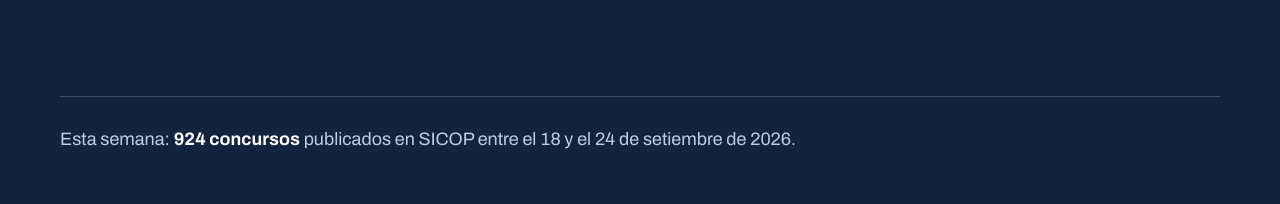
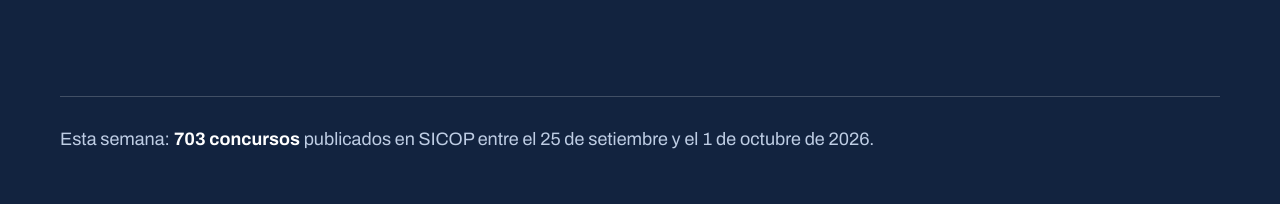
Before and after one commit to alfaroluisdiego-ui/alfaroluisdiego-ui.github.io, a plain HTML site: page index.html in a window 1280 px wide. Shown: the part 6766-6970 px from the top of the page. Drawn offline with Linux system fonts and the light colour scheme.

Commit message:
Dato de la semana: 703 concursos (2026-09-25 a 2026-10-01)

```diff
--- a/index.html
+++ b/index.html
@@ -40,7 +40,7 @@
 </div><div class=fila-d><div class=rej><div class=c1-4><span class=cifra>46,6&nbsp;%</span><p class=rot>de las ofertas fueron declaradas «No cumple» en el estudio de admisibilidad.
 </div><div class=c5-12><svg class=conteo data-firma=conteo viewBox="0 0 100 12" preserveAspectRatio=none shape-rendering=crispEdges role=img aria-label="Conteo de cien marcas: 46,6 de cada cien ofertas fueron declaradas No cumple."><defs><pattern id=mv1 width=1 height=12 patternUnits=userSpaceOnUse><rect class=marca-vacia x=.21 y=0 width=.58 height="12"/></pattern><pattern id=ml1 width=1 height=12 patternUnits=userSpaceOnUse><rect class=marca-llena x=.21 y=0 width=.58 height="12"/></pattern></defs><rect width=100 height=12 fill="url(#mv1)"/><rect class=relleno-barra width=46.6 height=12 fill="url(#ml1)"/></svg><p class=leyenda><span>Cada marca, 1&nbsp;% de las ofertas</span><span>100&nbsp;%</span></div></div></div><div class=fila-d><div class=rej><div class=c1-4><span class=cifra>690</span><span class=de>de 969</span><p class=rot>empresas que ofertaron quedaron fuera al menos una vez.
 </div><div class=c5-12><svg class="conteo conteo-rejilla" data-firma=conteo viewBox="0 0 57 17" preserveAspectRatio="xMinYMin meet" shape-rendering=crispEdges role=img aria-label="Rejilla de 969 marcas, una por empresa que ofertó: 690 quedaron fuera al menos una vez."><defs><pattern id=mv2 width=1 height=1 patternUnits=userSpaceOnUse><rect class=marca-vacia x=.1 y=.1 width=.8 height=".8"/></pattern><pattern id=ml2 width=1 height=1 patternUnits=userSpaceOnUse><rect class=marca-llena x=.1 y=.1 width=.8 height=".8"/></pattern></defs><rect width=57 height=17 fill="url(#mv2)"/><rect class=relleno-filas width=57 height=12 fill="url(#ml2)"/><rect class=relleno-cola x=0 y=12 width=6 height=1 fill="url(#ml2)"/></svg><p class=leyenda><span>Cada marca, una empresa</span><span>969 empresas</span></div></div></div><div class="fila-d oportunidad"><div class=rej><div class=c1-4><span class=cifra>30,7&nbsp;%</span><p class=rot>de los concursos tuvieron un solo oferente.
-</div><div class=c5-12><svg class=conteo data-firma=conteo viewBox="0 0 100 12" preserveAspectRatio=none shape-rendering=crispEdges role=img aria-label="Conteo de cien marcas: 31 de cada cien concursos tuvieron un solo oferente."><defs><pattern id=ml3 width=1 height=12 patternUnits=userSpaceOnUse><rect class=marca-llena x=.21 y=0 width=.58 height="12"/></pattern></defs><rect width=100 height=12 fill="url(#mv1)"/><rect class=relleno-barra width=31 height=12 fill="url(#ml3)"/></svg><p class=leyenda><span>Cada marca, 1&nbsp;% de los concursos</span><span>100&nbsp;%</span></div></div></div><p class=linea-viva>Esta semana: <strong>924 concursos</strong> publicados en SICOP entre el 18 y el 24 de setiembre de 2026.
+</div><div class=c5-12><svg class=conteo data-firma=conteo viewBox="0 0 100 12" preserveAspectRatio=none shape-rendering=crispEdges role=img aria-label="Conteo de cien marcas: 31 de cada cien concursos tuvieron un solo oferente."><defs><pattern id=ml3 width=1 height=12 patternUnits=userSpaceOnUse><rect class=marca-llena x=.21 y=0 width=.58 height="12"/></pattern></defs><rect width=100 height=12 fill="url(#mv1)"/><rect class=relleno-barra width=31 height=12 fill="url(#ml3)"/></svg><p class=leyenda><span>Cada marca, 1&nbsp;% de los concursos</span><span>100&nbsp;%</span></div></div></div><p class=linea-viva>Esta semana: <strong>703 concursos</strong> publicados en SICOP entre el 25 de setiembre y el 1 de octubre de 2026.
 </div></section><section class="sec sec-papel" id=preguntas data-momento=3><div class=env><div class=rej><h2 class="seccion-t c1-6">Lo que nos preguntan antes de empezar</h2><div class="preguntas-lista c7-12"><details open><summary>Ya recibimos alertas de SICOP.</summary><p class=resp>Entonces ya sabe cuántos carteles salen. La pregunta es cuántos de esos terminan en oferta presentada. La alerta avisa; nosotros armamos el expediente.
 </details><details><summary>Tenemos a alguien que se encarga.</summary><p class=resp>Y lo va a seguir necesitando: alguien tiene que poner el precio y firmar. Lo que le quitamos es la lectura de los carteles y la carrera de última hora por documentos.
 </details><details><summary>¿Son abogados?</summary><p class=resp>No, y para preparar una oferta no hace falta: la firma el representante legal. Para un recurso de objeción o de apelación trabajamos con un abogado de contratación administrativa, que cobra por caso.
```
